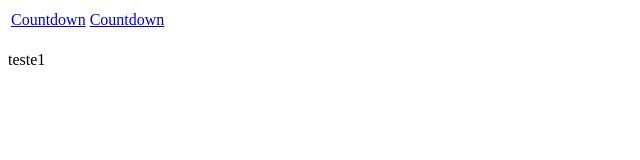
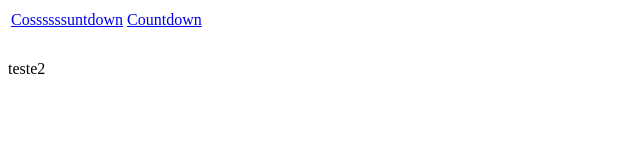
Before and after one commit to brunoaj/contador, a plain HTML site: page index.html in a window 1280 px wide. Shown: the whole page, without its empty margins (0-640 px from the left). Drawn offline with Linux system fonts and the light colour scheme.

Commit message:
Update index.html

```diff
--- a/index.html
+++ b/index.html
@@ -3,7 +3,7 @@
 
 <table>
 <td style="width:50%">
-  <a data-type="countdown" data-id="3348107" class="tickcounter" style="display: block; width: 100%; position: relative; padding-bottom: 25%" title="Countdown" href="//www.tickcounter.com/">Countdown</a><script>(function(d, s, id) { var js, pjs = d.getElementsByTagName(s)[0]; if (d.getElementById(id)) return; js = d.createElement(s); js.id = id; js.src = "//www.tickcounter.com/static/js/loader.js"; pjs.parentNode.insertBefore(js, pjs); }(document, "script", "tickcounter-sdk"));</script>
+  <a data-type="countdown" data-id="3348107" class="tickcounter" style="display: block; width: 100%; position: relative; padding-bottom: 25%" title="wn" href="//www.tickcounter.com/">Cossssssuntdown</a>
 
 </td>
 <td style="width:50%">
@@ -13,6 +13,6 @@
 
   </table>
 
-  <a> teste1 </a>
+  <a> teste2 </a>
 
 </body>
```
